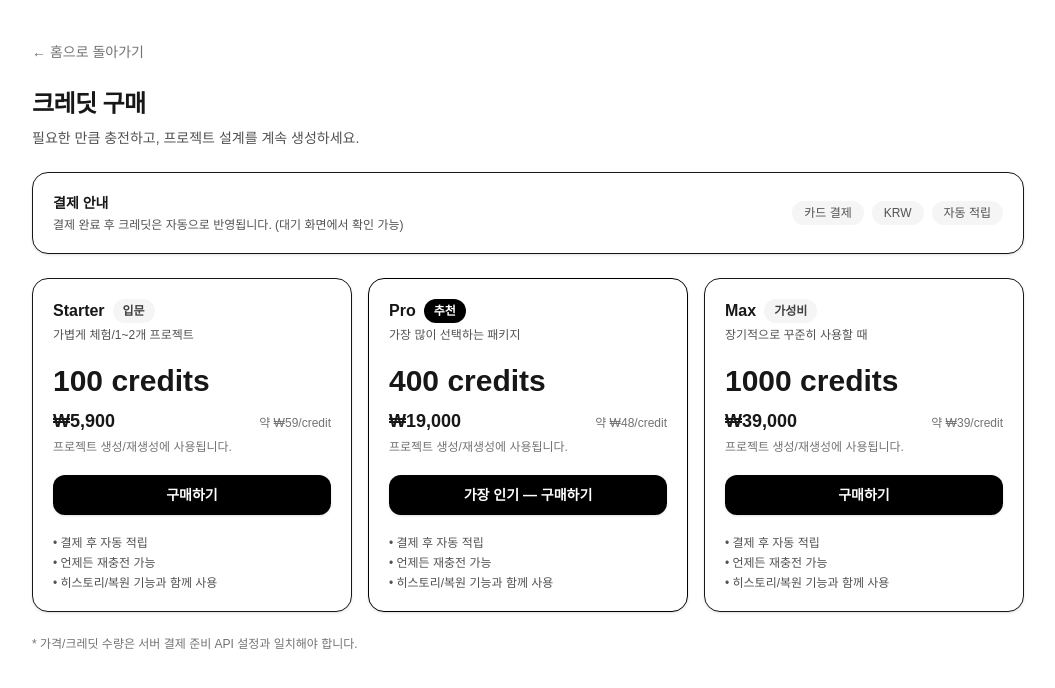
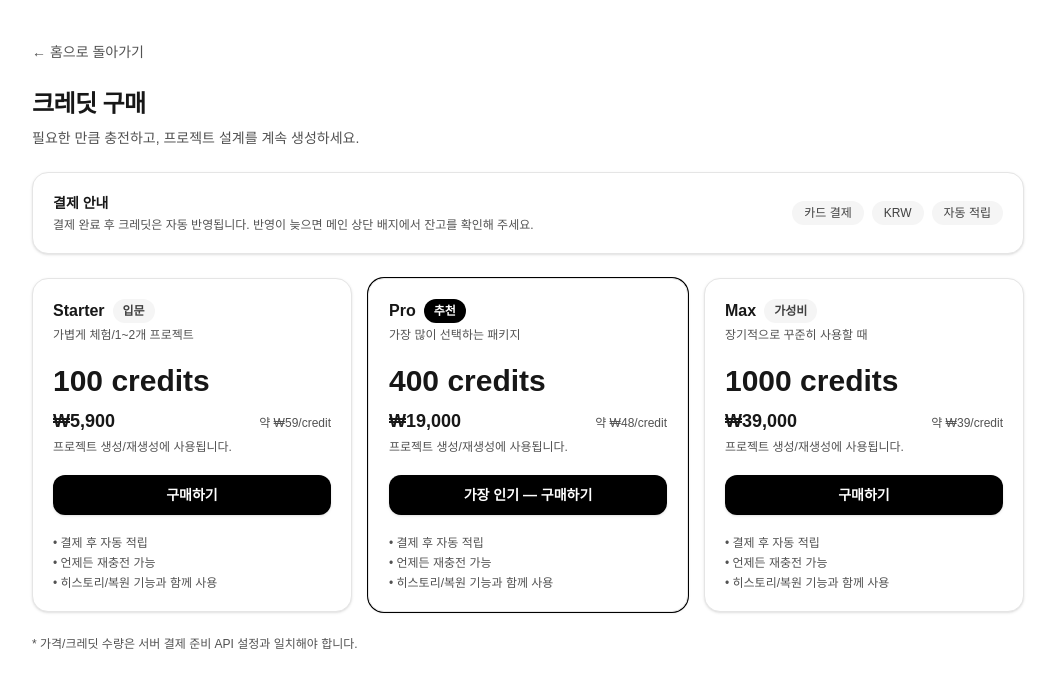
Before and after one commit to RootPark98/devPath, a Next.js app: page /billing in a window 1280 px wide. Shown: the top 688 px of the page, without its empty margins (112-1167 px from the left). Built offline with nearby package versions, Linux system fonts and the light colour scheme; no server answers; sample sign-in values are in the browser's storage.

Commit message:
refactor(ui): apply dp design tokens to BillingPage and add pricing layout

```diff
--- a/app/billing/page.tsx
+++ b/app/billing/page.tsx
@@ -47,49 +47,59 @@ export default async function BillingPage() {
 
   return (
     <main className="mx-auto max-w-5xl px-4 py-10">
-      {/* 🔙 Top back link */}
+      {/* 🔙 Back */}
       <div className="mb-6">
-        <Link
-          href="/"
-          className="text-sm text-neutral-500 hover:text-black transition"
-        >
+        <Link href="/" className="text-sm dp-muted hover:text-black dark:hover:text-white transition">
           ← 홈으로 돌아가기
         </Link>
       </div>
-      <div className="flex flex-col gap-2">
+
+      {/* Header */}
+      <div className="space-y-2">
         <h1 className="text-2xl font-bold tracking-tight">크레딧 구매</h1>
-        <p className="text-sm text-neutral-600">
+        <p className="text-sm dp-muted">
           필요한 만큼 충전하고, 프로젝트 설계를 계속 생성하세요.
         </p>
       </div>
 
-      <div className="mt-6 rounded-2xl border bg-white p-5 shadow-sm">
+      {/* Notice */}
+      <section className="dp-card mt-6">
         <div className="flex flex-col gap-2 sm:flex-row sm:items-center sm:justify-between">
           <div>
             <p className="text-sm font-semibold">결제 안내</p>
-            <p className="mt-1 text-xs text-neutral-600">
-              결제 완료 후 크레딧은 자동으로 반영됩니다. (대기 화면에서 확인 가능)
+            <p className="mt-1 text-xs dp-muted">
+              결제 완료 후 크레딧은 자동 반영됩니다. 반영이 늦으면 메인 상단 배지에서 잔고를 확인해 주세요.
             </p>
           </div>
-          <div className="flex flex-wrap gap-2 text-xs text-neutral-600">
-            <span className="rounded-full bg-neutral-100 px-3 py-1">카드 결제</span>
-            <span className="rounded-full bg-neutral-100 px-3 py-1">KRW</span>
-            <span className="rounded-full bg-neutral-100 px-3 py-1">자동 적립</span>
+
+          <div className="flex flex-wrap gap-2 text-xs">
+            <span className="rounded-full bg-neutral-100 px-3 py-1 text-neutral-700 dark:bg-neutral-800 dark:text-neutral-100">
+              카드 결제
+            </span>
+            <span className="rounded-full bg-neutral-100 px-3 py-1 text-neutral-700 dark:bg-neutral-800 dark:text-neutral-100">
+              KRW
+            </span>
+            <span className="rounded-full bg-neutral-100 px-3 py-1 text-neutral-700 dark:bg-neutral-800 dark:text-neutral-100">
+              자동 적립
+            </span>
           </div>
         </div>
-      </div>
+      </section>
 
+      {/* Pricing */}
       <div className="mt-6 grid gap-4 md:grid-cols-3">
         {PACKAGES.map((p) => {
-          const unit = Math.round(p.price / p.credits); // 1 credit 당 원가(대략)
+          const unit = Math.round(p.price / p.credits);
+
           return (
             <section
               key={p.type}
               className={[
-                "rounded-2xl border bg-white p-5 shadow-sm",
-                p.highlight ? "border-black shadow-md" : "",
+                "dp-card",
+                p.highlight ? "ring-1 ring-black dark:ring-white" : "",
               ].join(" ")}
             >
+              {/* Title row */}
               <div className="flex items-start justify-between gap-3">
                 <div>
                   <div className="flex items-center gap-2">
@@ -97,31 +107,33 @@ export default async function BillingPage() {
                     <span
                       className={[
                         "rounded-full px-2.5 py-1 text-xs font-semibold",
-                        p.highlight ? "bg-black text-white" : "bg-neutral-100 text-neutral-700",
+                        p.highlight
+                          ? "bg-black text-white dark:bg-white dark:text-black"
+                          : "bg-neutral-100 text-neutral-700 dark:bg-neutral-800 dark:text-neutral-100",
                       ].join(" ")}
                     >
                       {p.badge}
                     </span>
                   </div>
-                  <p className="mt-1 text-xs text-neutral-600">{p.desc}</p>
+                  <p className="mt-1 text-xs dp-muted">{p.desc}</p>
                 </div>
               </div>
 
+              {/* Price */}
               <div className="mt-5">
                 <div className="text-3xl font-bold">{p.credits} credits</div>
 
                 <div className="mt-2 flex items-baseline justify-between">
                   <div className="text-lg font-semibold">₩{formatKRW(p.price)}</div>
-                  <div className="text-xs text-neutral-500">
-                    약 ₩{formatKRW(unit)}/credit
-                  </div>
+                  <div className="text-xs dp-muted">약 ₩{formatKRW(unit)}/credit</div>
                 </div>
 
-                <div className="mt-1 text-xs text-neutral-500">
+                <div className="mt-1 text-xs dp-muted">
                   프로젝트 생성/재생성에 사용됩니다.
                 </div>
               </div>
 
+              {/* CTA */}
               <div className="mt-5">
                 <BuyCreditsButton
                   packageType={p.type}
@@ -129,7 +141,8 @@ export default async function BillingPage() {
                 />
               </div>
 
-              <ul className="mt-5 space-y-1 text-xs text-neutral-600">
+              {/* Perks */}
+              <ul className="mt-5 space-y-1 text-xs dp-muted">
                 <li>• 결제 후 자동 적립</li>
                 <li>• 언제든 재충전 가능</li>
                 <li>• 히스토리/복원 기능과 함께 사용</li>
@@ -139,7 +152,7 @@ export default async function BillingPage() {
         })}
       </div>
 
-      <div className="mt-6 text-xs text-neutral-500">
+      <div className="mt-6 text-xs dp-muted">
         * 가격/크레딧 수량은 서버 결제 준비 API 설정과 일치해야 합니다.
       </div>
     </main>
```
